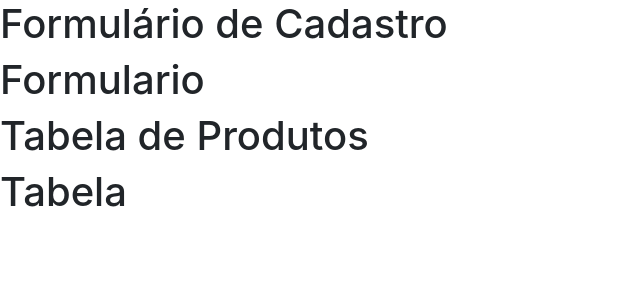
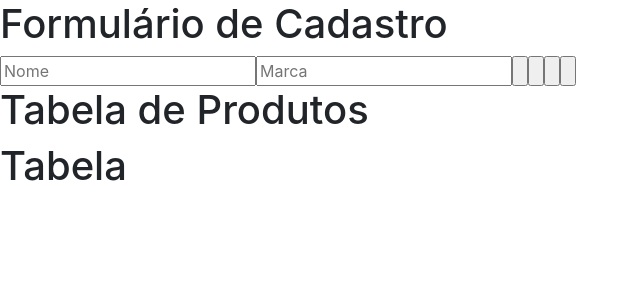
Before and after one commit to sergiocainzo/front-end, a React (Create React App) app: page / in a window 1280 px wide. Shown: the top 300 px of the page, without its empty margins (0-640 px from the left). Built offline with nearby package versions, Linux system fonts and the light colour scheme.

Commit message:
Estrutura do formulario

```diff
--- a/src/Formulario.js
+++ b/src/Formulario.js
@@ -1,6 +1,15 @@
 function Formulario (){
     return(
-        <h1>Formulario</h1>
+        <form>
+            <input type="text" placeholder="Nome" />
+            <input type="text" placeholder="Marca" />
+
+
+            <input type="button" placeholder="Cadastro" />
+            <input type="button" placeholder="Alterar" />
+            <input type="button" placeholder="Remover" />
+            <input type="button" placeholder="Cancelar" />
+        </form>
     )
 }
 
```
